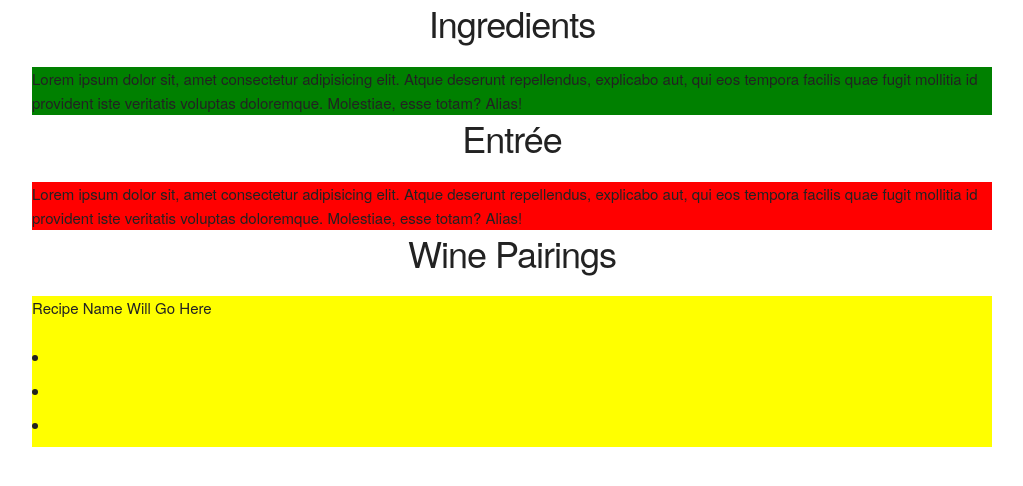
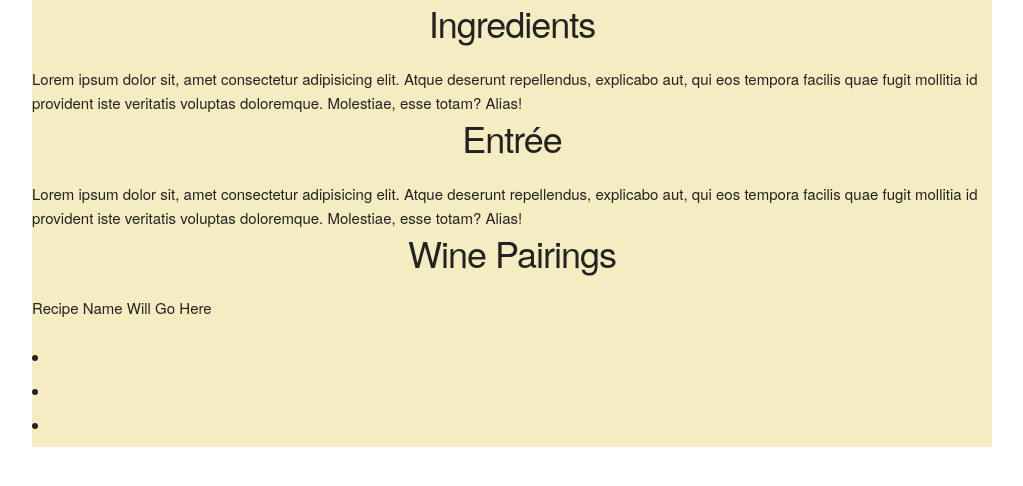
Before and after one commit to PeterMoDavis/provisions, a plain HTML site: page index.html in a window 1280 px wide. Shown: the whole page, without its empty margins (128-1151 px from the left). Drawn offline with nearby package versions, Linux system fonts and the light colour scheme; no server answers.

Commit message:
sanity check commit before merge

```diff
--- a/assets/css/style.css
+++ b/assets/css/style.css
@@ -0,0 +1,7 @@
+.container{
+    background: #f6ecc2;
+}
+
+
+/* menu background color */
+/* #f6ecc2 */
--- a/index.html
+++ b/index.html
@@ -8,6 +8,7 @@
     <title>Provisions</title>
     <link rel="stylesheet" href="./assets/css/normalize.css">
     <link rel="stylesheet" href="./assets/css/skeleton.css">
+    <link rel="stylesheet" href="./assets/css/style.css">
 
 </head>
 
@@ -19,7 +20,7 @@
             <h3 style="text-align: center;">Ingredients</h3>
 
 
-            <div class="ingredients-input-container row" style="background: green">
+            <div class="ingredients-input-container row">
                 Lorem ipsum dolor sit, amet consectetur adipisicing elit. Atque deserunt repellendus,
                 explicabo aut, qui eos tempora facilis quae fugit mollitia id provident iste veritatis voluptas doloremque.
                 Molestiae, esse totam? Alias!
@@ -27,7 +28,7 @@
 
             <h3 style="text-align: center;">Entrée</h3>
 
-            <div class="recipe-container row" style="background: red">
+            <div class="recipe-container row">
                 Lorem ipsum dolor sit, amet consectetur adipisicing elit. Atque deserunt repellendus,
                 explicabo aut, qui eos tempora facilis quae fugit mollitia id provident iste veritatis voluptas doloremque.
                 Molestiae, esse totam? Alias!
@@ -35,8 +36,7 @@
 
                 <h3 style="text-align: center;">Wine Pairings</h3>
 
-            <div class="wine-list-container row" style="background: yellow">
-
+            <div class="wine-list-container row">
 
                 <!-- First pairing -->
                     <div class="six columns">
```
